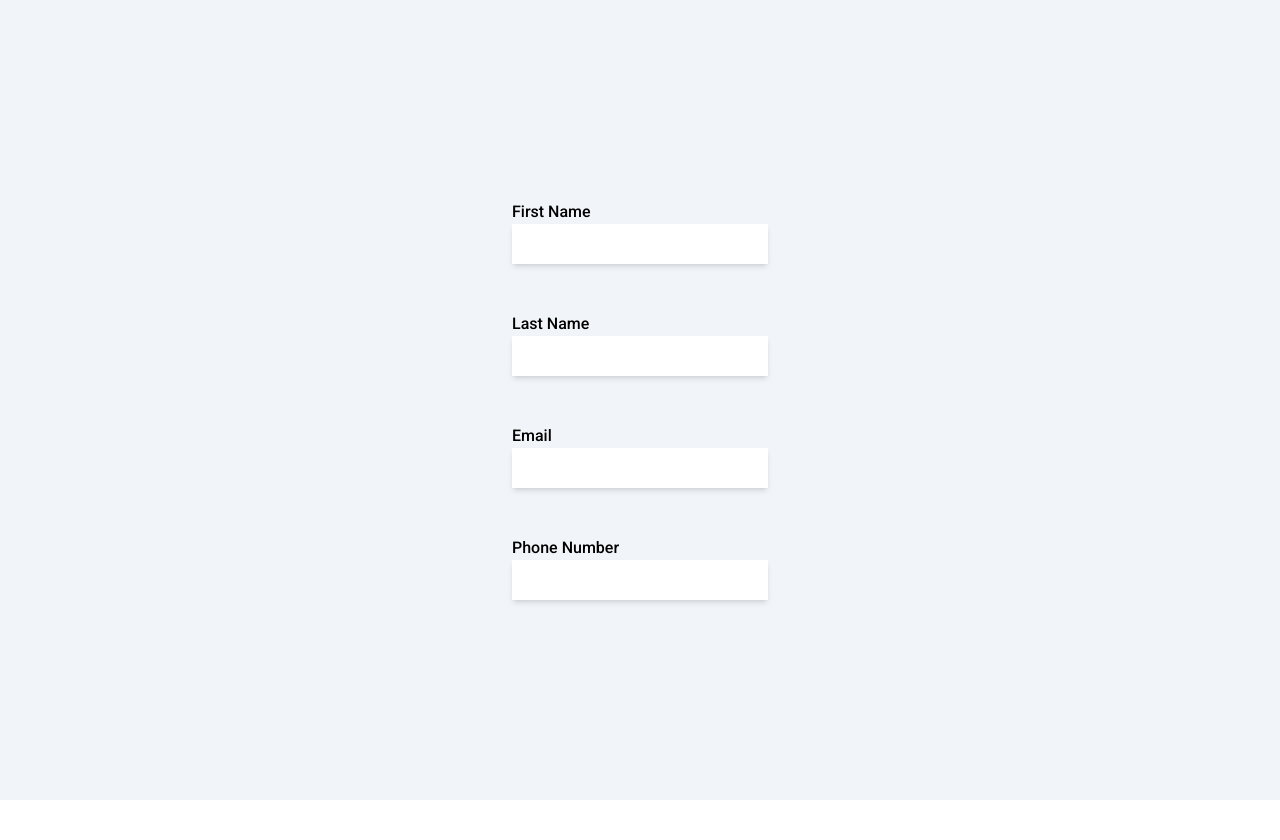
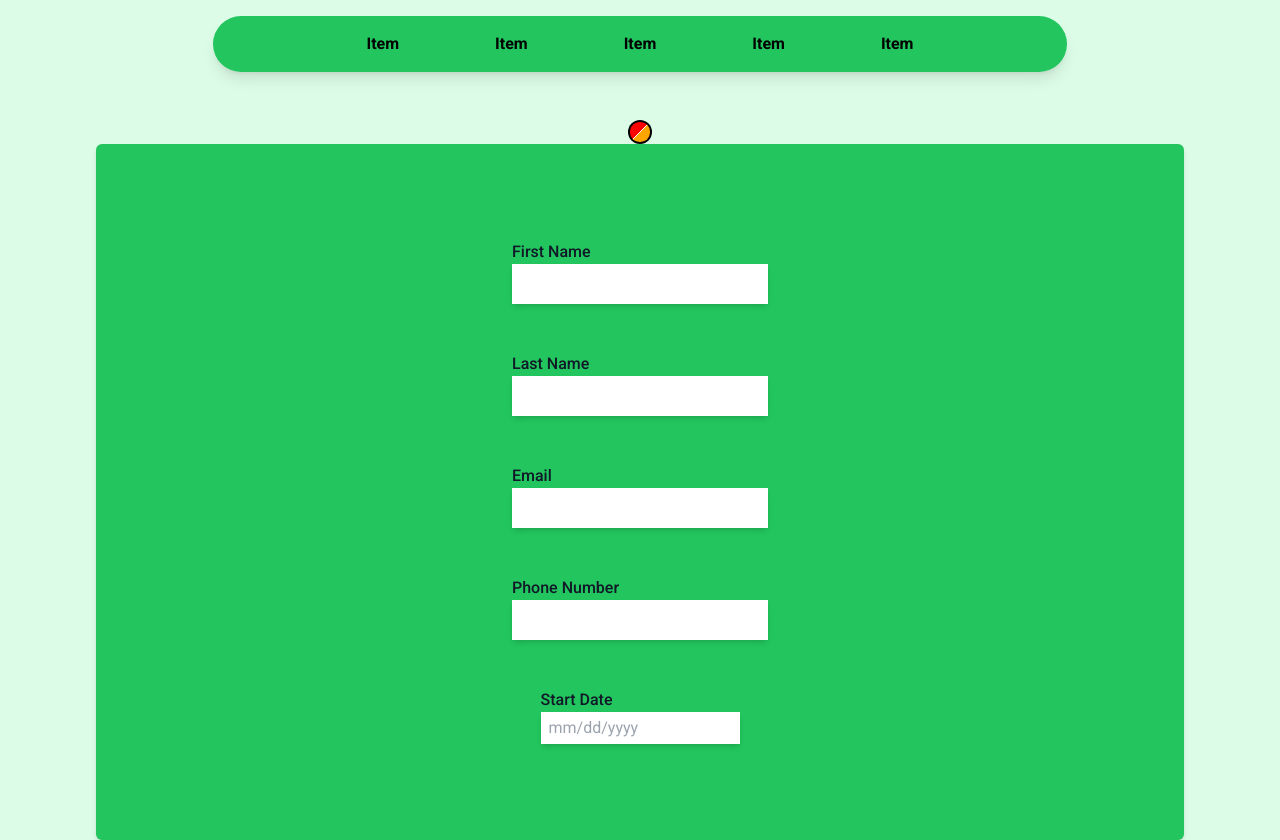
Before and after one commit to RealNickTriano/job-apps, a React (Vite) app: page / in a window 1280 px wide. Before the commit the page ends 800 px from the top, so only its background shows below. Built offline with nearby package versions, Linux system fonts and the light colour scheme.

Commit message:
theme switcher functions as intended

```diff
--- a/src/App.jsx
+++ b/src/App.jsx
@@ -1,15 +1,38 @@
 import { useState } from 'react'
+import DatePicker from './components/DatePicker'
 import Input from './components/Input'
+import Navbar from './components/Navbar'
+import ThemeSwitcher from './components/ThemeSwitcher'
+
+const colors = ['green', 'red', 'blue']
+const modes = ['light', 'dark']
 
 function App() {
+  const [color, setColor] = useState(colors[0])
+  const [mode, setMode] = useState(modes[0])
   const [firstName, setFirstName] = useState('')
   const [lastName, setLastName] = useState('')
   const [email, setEmailName] = useState('')
   const [cellPhone, setCellPhoneName] = useState('')
+  const [dateString, setDateString] = useState('')
 
   return (
-    <div className="flex flex-col justify-center items-center min-h-screen bg-slate-100">
-      <div className='flex flex-col justify-center items-center gap-12'>
+    <>
+      <div className={`min-h-screen bg-primaryBg theme-${color} theme-${mode}`}>
+        <Navbar />
+        <div className='flex justify-center items-center'>
+          <ThemeSwitcher
+            colors={colors}
+            modes={modes}
+            setColor={setColor}
+            setMode={setMode}
+          />
+        </div>
+        <div className="px-24">
+          <div className='bg-primary p-24 rounded-md shadow-md w-full h-full'>
+            <form action=""
+              className='flex flex-col justify-center items-center gap-12 text-onNeutralBg'
+            >
               <Input
                 name={'First Name'}
                 id={'firstname'}
@@ -38,8 +61,17 @@ function App() {
                 onChange={setCellPhoneName}
                 type={'tel'}
               />
+              <DatePicker
+                name={'Start Date'}
+                id={'start'}
+                value={dateString}
+                onChange={setDateString}
+              />
+            </form>
           </div>
         </div>
+      </div>
+    </>
   )
 }
 
--- /dev/null
+++ b/src/components/Calendar.jsx
@@ -0,0 +1,12 @@
+import React from 'react'
+
+// TODO: build calendar
+const Calendar = () => {
+  return (
+    <div className='absolute bg-white shadow-md w-full h-16 mt-1 top-[100%] left-0'>
+
+    </div>
+  )
+}
+
+export default Calendar
--- /dev/null
+++ b/src/components/DatePicker.jsx
@@ -0,0 +1,25 @@
+import React, { useState } from 'react'
+import Calendar from './Calendar'
+
+const DatePicker = ({ id, name,value, onChange }) => {
+
+  return (
+    <div className='font-roboto flex flex-col justify-center items-start relative'>
+        <label
+            htmlFor={id}
+            className='font-medium text-md'
+        >{name}</label>
+        <input
+            type="text"
+            id={id}
+            name={name}
+            className='px-2 py-1 shadow-md outline-none'
+            placeholder='mm/dd/yyyy'
+            value={value}
+            onChange={(e) => onChange(e.target.value)}
+        />
+    </div>
+  )
+}
+
+export default DatePicker
--- /dev/null
+++ b/src/components/Navbar.jsx
@@ -0,0 +1,17 @@
+import React from 'react'
+
+const Navbar = () => {
+  return (
+    <div className='flex justify-center items-center'>
+        <ul className='font-roboto font-semibold flex justify-center items-center gap-24 bg-primary py-4 shadow-lg mb-12 rounded-full w-2/3 mt-4'>
+            <li><button>Item</button></li>
+            <li><button>Item</button></li>
+            <li><button>Item</button></li>
+            <li><button>Item</button></li>
+            <li><button>Item</button></li>
+        </ul>
+    </div>
+  )
+}
+
+export default Navbar
--- /dev/null
+++ b/src/components/ThemeButton.jsx
@@ -0,0 +1,14 @@
+import React from 'react'
+
+const ThemeButton = ({ setColor, color }) => {
+  return (
+    <button onClick={() => setColor(color)}>
+      <div className=' w-6 h-6 bg-black rounded-full flex justify-center items-center'>
+        <div className='theme-button'>
+        </div>
+      </div>
+    </button>
+  )
+}
+
+export default ThemeButton
--- /dev/null
+++ b/src/components/ThemeSwitcher.jsx
@@ -0,0 +1,15 @@
+import React from 'react'
+import ThemeButton from './ThemeButton'
+
+const ThemeSwitcher = ({ colors, modes, setColor, setMode }) => {
+  return (
+    <div className='flex justify-center items-center'>
+        <ThemeButton
+          setColor={setColor}
+          color={colors[1]}
+        />
+    </div>
+  )
+}
+
+export default ThemeSwitcher
--- a/src/index.css
+++ b/src/index.css
@@ -1,6 +1,77 @@
 @tailwind base;
 @tailwind components;
 @tailwind utilities;
+
+/* Themes */
+@layer base {
+    :root {
+        --color-neutral-50: theme('colors.gray.50');
+        --color-neutral-100: theme('colors.gray.100');
+        --color-neutral-200: theme('colors.gray.200');
+        --color-neutral-300: theme('colors.gray.300');
+        --color-neutral-400: theme('colors.gray.400');
+        --color-neutral-500: theme('colors.gray.500');
+        --color-neutral-600: theme('colors.gray.600');
+        --color-neutral-700: theme('colors.gray.700');
+        --color-neutral-800: theme('colors.gray.800');
+        --color-neutral-900: theme('colors.gray.900');
+    }
+}
+
+.theme-green {
+    --color-primary-50: theme('colors.green.50');
+    --color-primary-100: theme('colors.green.100');
+    --color-primary-200: theme('colors.green.200');
+    --color-primary-300: theme('colors.green.300');
+    --color-primary-400: theme('colors.green.400');
+    --color-primary-500: theme('colors.green.500');
+    --color-primary-600: theme('colors.green.600');
+    --color-primary-700: theme('colors.green.700');
+    --color-primary-800: theme('colors.green.800');
+    --color-primary-900: theme('colors.green.900');
+}
+
+.theme-red {
+    --color-primary-50: theme('colors.red.50');
+    --color-primary-100: theme('colors.red.100');
+    --color-primary-200: theme('colors.red.200');
+    --color-primary-300: theme('colors.red.300');
+    --color-primary-400: theme('colors.red.400');
+    --color-primary-500: theme('colors.red.500');
+    --color-primary-600: theme('colors.red.600');
+    --color-primary-700: theme('colors.red.700');
+    --color-primary-800: theme('colors.red.800');
+    --color-primary-900: theme('colors.red.900');
+}
+
+.theme-blue {
+    --color-primary-50: theme('colors.blue.50');
+    --color-primary-100: theme('colors.blue.100');
+    --color-primary-200: theme('colors.blue.200');
+    --color-primary-300: theme('colors.blue.300');
+    --color-primary-400: theme('colors.blue.400');
+    --color-primary-500: theme('colors.blue.500');
+    --color-primary-600: theme('colors.blue.600');
+    --color-primary-700: theme('colors.blue.700');
+    --color-primary-800: theme('colors.blue.800');
+    --color-primary-900: theme('colors.blue.900');
+}
+
+.theme-light {
+    --neutralBg: theme('colors.white');
+    --onNeutralBg: var(--color-neutral-900);
+    --primaryBg: var(--color-primary-100);
+    --onPrimaryBg: var(--color-primary-900);
+    --primary: var(--color-primary-500);
+}
+
+.theme-dark {
+    --neutralBg: var(--color-neutral-900);
+    --onNeutralBg: theme('colors.white');
+    --primaryBg: var(--color-primary-900);
+    --onPrimaryBg: var(--color-primary-50);
+    --primary: var(--color-primary-400);
+}
 
 /* Change autofill bg color */
 input:-webkit-autofill,
@@ -9,3 +80,10 @@ input:-webkit-autofill:focus,
 input:-webkit-autofill:active{
     transition: background-color 5000s ease-in-out 0s;
 }
+
+.theme-button {
+    width: 80%;
+    height: 80%;
+    background: linear-gradient( -45deg, orange, orange 49%, white 49%, white 51%, red 51% );
+    border-radius: 50%;
+}
--- a/tailwind.config.cjs
+++ b/tailwind.config.cjs
@@ -8,6 +8,13 @@ module.exports = {
   ],
   theme: {
     extend: {
+      colors: {
+        onNeutralBg: 'var(--onNeutralBg)',
+        neutralBg: 'var(--neutralBg)',
+        onPrimaryBg: 'var(--onPrimaryBg)',
+        primaryBg: 'var(--primaryBg)',
+        primary: 'var(--primary)',
+      },
       fontFamily: {
         roboto: ['"Roboto"', ...defaultTheme.fontFamily.sans],
         poppins: ['"Poppins"', ...defaultTheme.fontFamily.sans]
```
Lines whose indentation alone changed are shown as unchanged.
